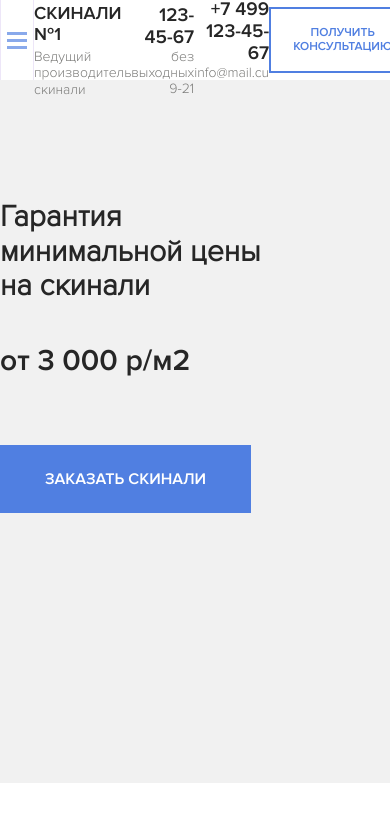
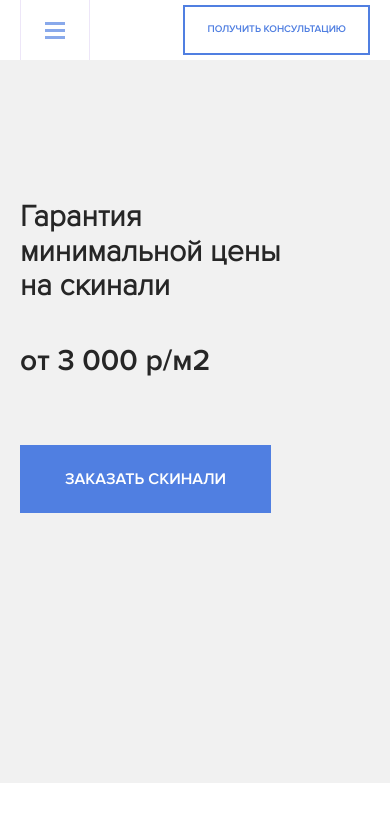
Before and after one commit to AleksandrBurenok/Skinali, a plain HTML site: page index.html in a window 390 px wide. Drawn offline with Linux system fonts and the light colour scheme.

Commit message:
add responsive for main screen

```diff
--- a/sass/_grid.sass
+++ b/sass/_grid.sass
@@ -3,3 +3,13 @@
 .container
   max-width: 1170px
   margin: auto
+@media (max-width: 1199px)
+  .container
+    max-width: 960px
+@media (max-width: 991px)
+  .container
+    max-width: 750px
+@media (max-width: 768px)
+  .container
+    max-width: 100%
+    padding: 0 20px
--- a/sass/_interface.sass
+++ b/sass/_interface.sass
@@ -16,3 +16,6 @@ body
   background-color: $primary
   color: #ffffff
   +bold
+@media (max-width: 576px)
+  .button-o
+    font-size: 10px
--- a/sass/sections/_hero.sass
+++ b/sass/sections/_hero.sass
@@ -1,6 +1,6 @@
 .hero
   background: #f1f1f1 url('../img/hero/hero-bg.jpg') no-repeat center top 80px
-  background-size: cover
+  background-size: contain
   padding-top: 180px
   padding-bottom: 270px
   &__title
@@ -12,3 +12,7 @@
     margin-bottom: 67px
     font-size: 30px
     +bold
+@media (max-width: 991px)
+  .hero
+    background-size: cover
+    background-position: top left 30%
--- a/sass/sections/_navbar.sass
+++ b/sass/sections/_navbar.sass
@@ -4,11 +4,11 @@
   top: 0
   width: 100%
   background-color: #fff
+  z-index: 99
   &-wrap
     display: flex
     align-items: center
     justify-content: space-between
-    max-height: 80px
   &__mobile, &__landline
     text-align: right
   &__phone
@@ -30,7 +30,7 @@
   padding: 16px 0
   background-color: $primary
   color: #ffffff
-  transform: translateY(-100%)
+  transform: translateY(-200%)
   transition: 0.2s
   z-index: 0
   &_active
@@ -72,3 +72,18 @@
     display: block
     font-size: 14px
     color: $text-color-light
+@media (max-width: 991px)
+  .navbar
+    &__mobile, &__landline
+      display: none
+@media (max-width: 576px)
+  .logo
+    display: none
+  .menu
+    top: 60px
+    &-button
+      height: 60px
+    &__nav
+      flex-direction: column
+    &__link
+      margin-bottom: 15px
```
Also changed, not shown: css/style.css, 1 other file.
